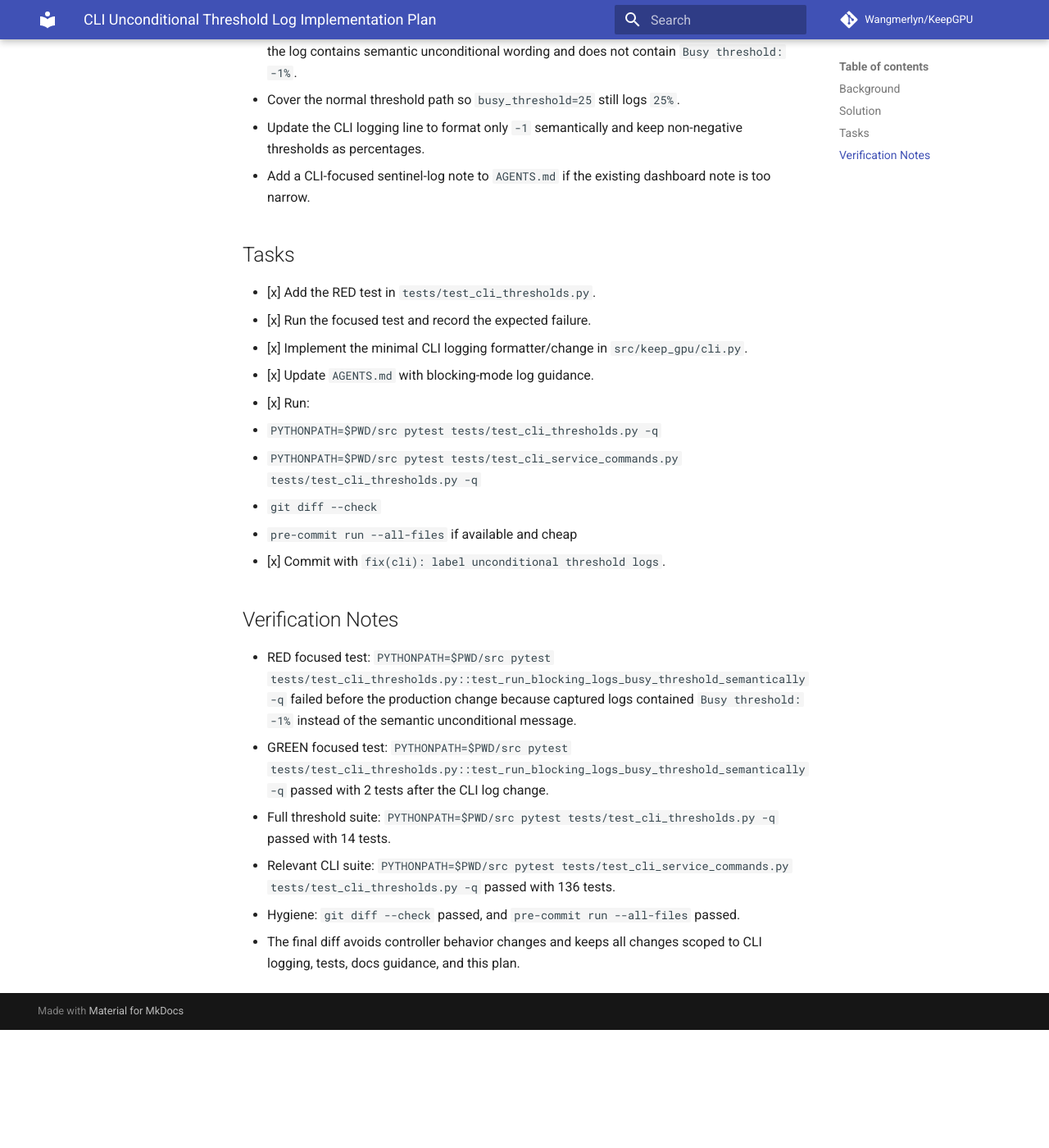
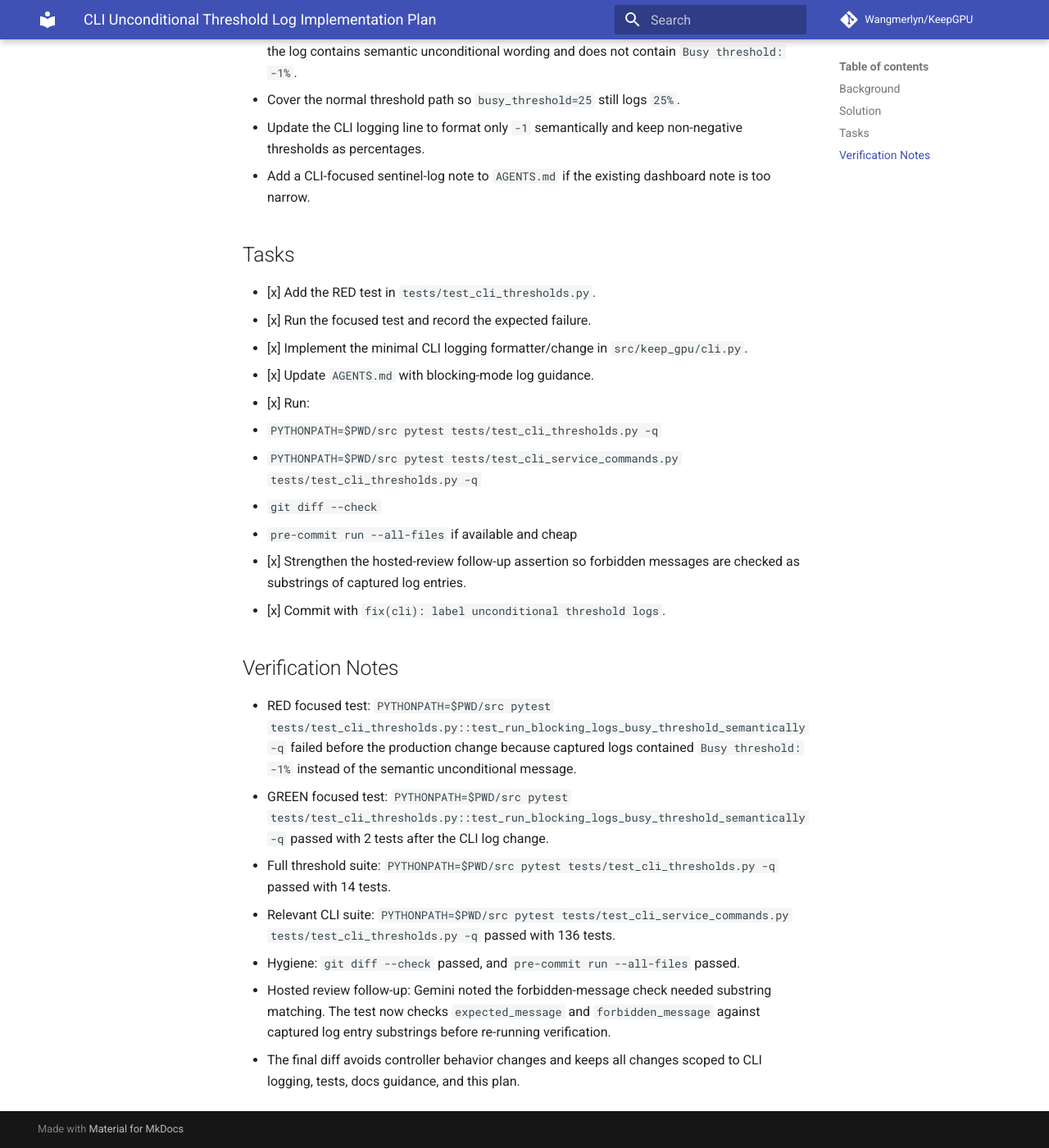
Before and after one commit to Wangmerlyn/KeepGPU, an MkDocs documentation site: the page built from docs/plans/cli-unconditional-threshold-log.md, in a window 1280 px wide and 1400 px high, scrolled down 926 px. Shown: the whole window at 82% size. Built offline with MkDocs 1.6.1 and Material for MkDocs 9.7.7, drawn with Linux system fonts in a browser that asks for light colours; comment, search, counter and statistics services are not loaded; before the commit the page ends 2182 px from its top, so only the background shows below that.

Commit message:
test(cli): strengthen threshold log assertions

```diff
--- a/docs/plans/cli-unconditional-threshold-log.md
+++ b/docs/plans/cli-unconditional-threshold-log.md
@@ -44,6 +44,8 @@ without changing CLI validation or controller inputs.
   - `PYTHONPATH=$PWD/src pytest tests/test_cli_service_commands.py tests/test_cli_thresholds.py -q`
   - `git diff --check`
   - `pre-commit run --all-files` if available and cheap
+- [x] Strengthen the hosted-review follow-up assertion so forbidden messages
+      are checked as substrings of captured log entries.
 - [x] Commit with `fix(cli): label unconditional threshold logs`.
 
 ## Verification Notes
@@ -63,5 +65,9 @@ without changing CLI validation or controller inputs.
   passed with 136 tests.
 - Hygiene:
   `git diff --check` passed, and `pre-commit run --all-files` passed.
+- Hosted review follow-up:
+  Gemini noted the forbidden-message check needed substring matching. The test
+  now checks `expected_message` and `forbidden_message` against captured log
+  entry substrings before re-running verification.
 - The final diff avoids controller behavior changes and keeps all changes scoped
   to CLI logging, tests, docs guidance, and this plan.
```
Also changed, not shown: 1 other file.
